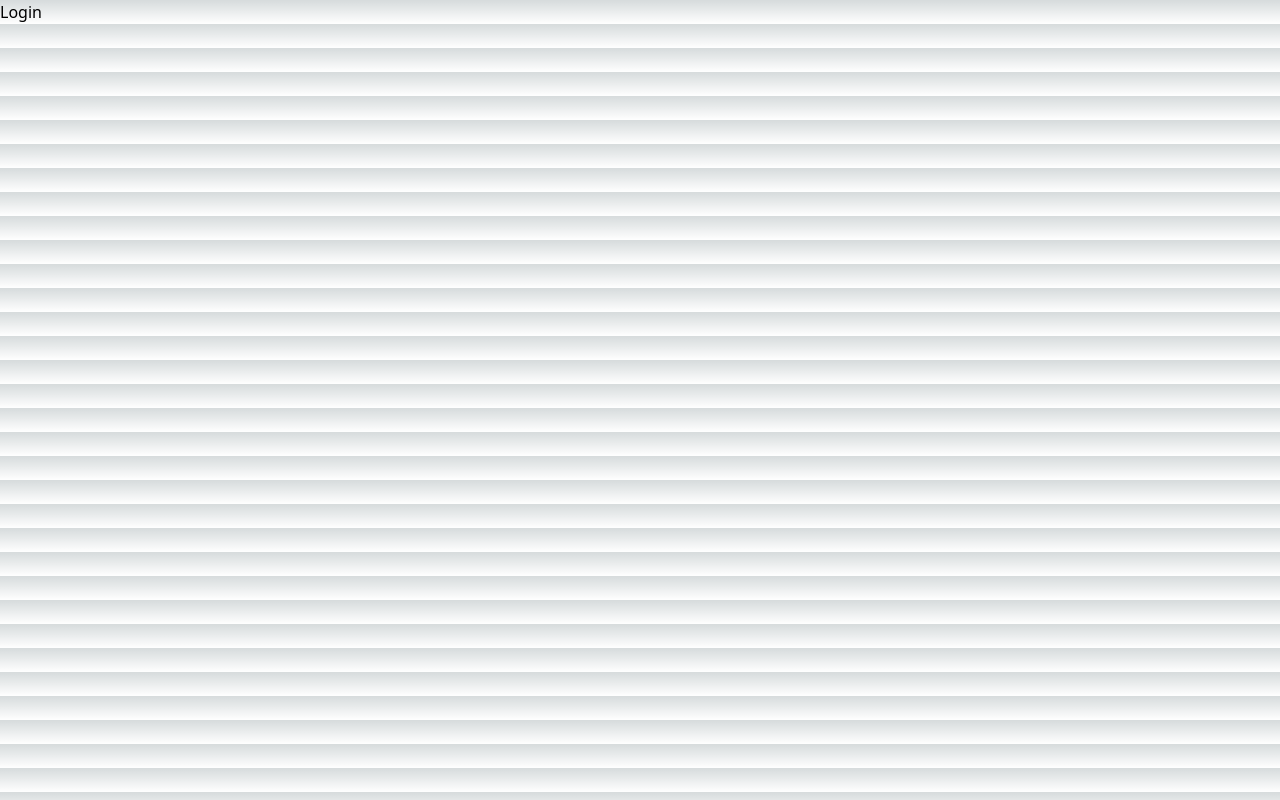
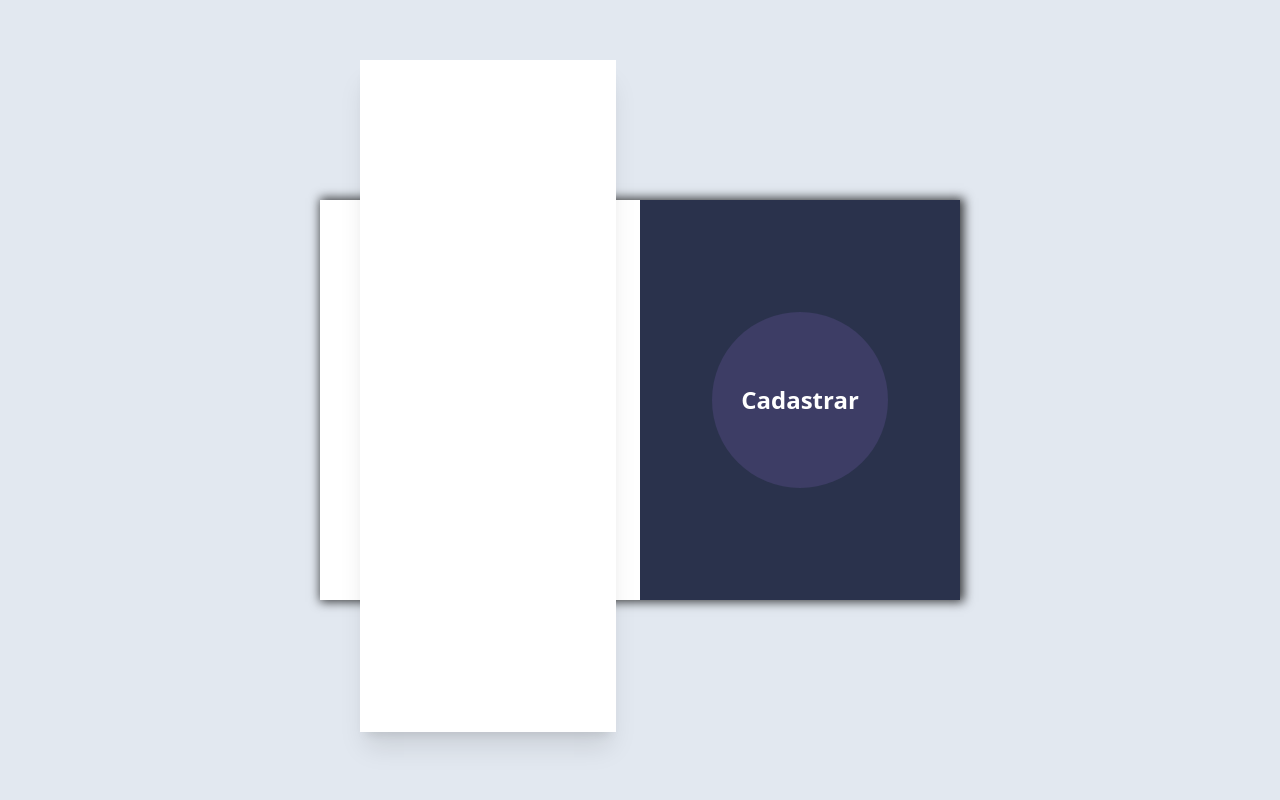
Before and after one commit to DarlanDuarte/Sistema-Login-Cadastro, a Next.js app: page / in a window 1280 px wide. Built offline with nearby package versions, Linux system fonts and the light colour scheme.

Commit message:
Tela de login em construção

```diff
--- a/src/components/Cadastro.tsx
+++ /dev/null
@@ -1,11 +0,0 @@
-import react from "react";
-
-const Cadastro: React.FC = () => {
-  return (
-    <div>
-      <div></div>
-    </div>
-  );
-};
-
-export default Cadastro;
--- a/src/components/Login.tsx
+++ b/src/components/Login.tsx
@@ -1,9 +1,33 @@
-import react from "react";
+import react, { useState } from "react";
 
 const Login: React.FC = () => {
+  const [login, setLogin] = useState<"login" | "cadastro">("login");
+
   return (
-    <div>
-      <div>Login</div>
+    <div className={`bg-white w-6/12 h-[50%] shadow-3xl relative`}>
+      {login === "login" ? (
+        <div className={``}>
+          <div
+            className={`w-[40%] h-[42rem] bg-white absolute -top-[35%] left-10 z-10 shadow-xl  `}
+          ></div>
+
+          <div
+            className={`text-black absolute right-0 bottom-0 bg-[#2A324C] h-full w-[50%]`}
+          >
+            <div className={`flex justify-center items-center h-full`}>
+              <button
+                className={`text-white font-semibold text-2xl bg-[#3D3D65] h-44 w-44 rounded-full`}
+              >
+                Cadastrar
+              </button>
+            </div>
+          </div>
+        </div>
+      ) : (
+        <div>
+          <div></div>
+        </div>
+      )}
     </div>
   );
 };
--- a/src/pages/index.tsx
+++ b/src/pages/index.tsx
@@ -1,9 +1,11 @@
-import react, { useState } from "react";
 import Login from "@/components/Login";
-import Cadastro from "@/components/Cadastro";
 
 export default function Home() {
-  const [login, setLogin] = useState<"login" | "cadastro">("login");
-
-  return <main>{login === "login" ? <Login /> : <Cadastro />}</main>;
+  return (
+    <main
+      className={`bg-slate-200 w-screen h-screen flex justify-center items-center`}
+    >
+      <Login />
+    </main>
+  );
 }
--- a/tailwind.config.ts
+++ b/tailwind.config.ts
@@ -1,20 +1,23 @@
-import type { Config } from 'tailwindcss'
+import type { Config } from "tailwindcss";
 
 const config: Config = {
   content: [
-    './src/pages/**/*.{js,ts,jsx,tsx,mdx}',
-    './src/components/**/*.{js,ts,jsx,tsx,mdx}',
-    './src/app/**/*.{js,ts,jsx,tsx,mdx}',
+    "./src/pages/**/*.{js,ts,jsx,tsx,mdx}",
+    "./src/components/**/*.{js,ts,jsx,tsx,mdx}",
+    "./src/app/**/*.{js,ts,jsx,tsx,mdx}",
   ],
   theme: {
     extend: {
       backgroundImage: {
-        'gradient-radial': 'radial-gradient(var(--tw-gradient-stops))',
-        'gradient-conic':
-          'conic-gradient(from 180deg at 50% 50%, var(--tw-gradient-stops))',
+        "gradient-radial": "radial-gradient(var(--tw-gradient-stops))",
+        "gradient-conic":
+          "conic-gradient(from 180deg at 50% 50%, var(--tw-gradient-stops))",
+      },
+      boxShadow: {
+        "3xl": "2px 0px 10px 2px rgba(0, 0, 0, 0.75)",
       },
     },
   },
   plugins: [],
-}
-export default config
+};
+export default config;
```
